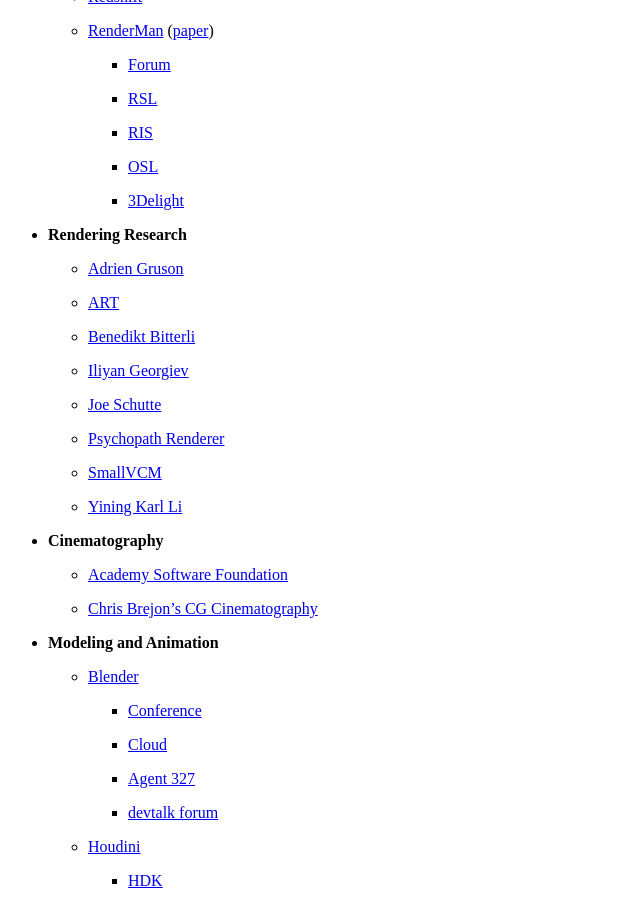
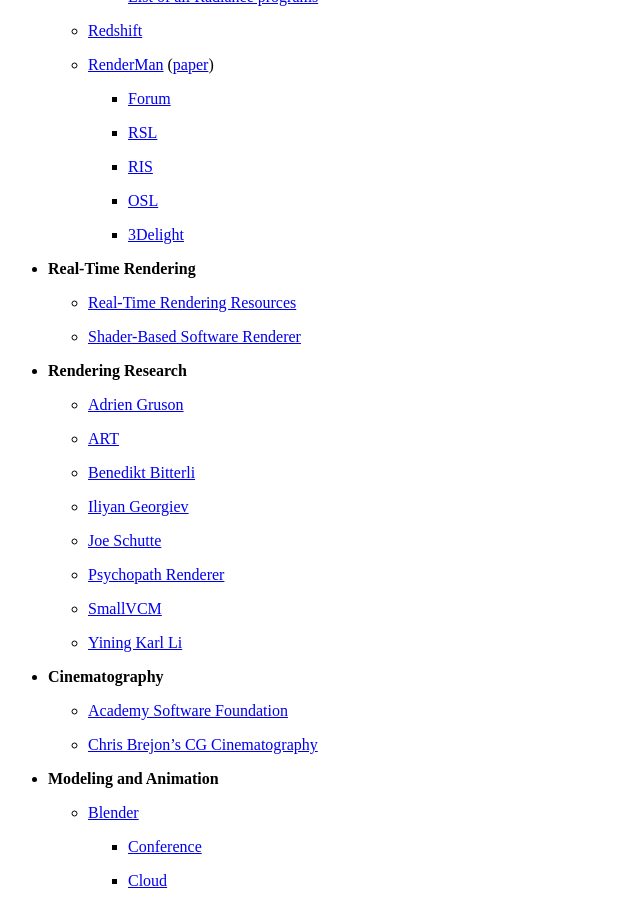
Before and after one commit to wahn/jan_walter_org, a Jekyll site: the page built from links/index.md, in a window 1280 px wide and 900 px high, scrolled down 2879 px. Shown: the whole window, without its empty margins (0-640 px from the left). Built offline with Jekyll 4.4.1, drawn with Linux system fonts in a browser that asks for light colours; Markdown is read by kramdown in place of the engine named in the settings; some of the changed text lies outside the part shown.

Commit message:
LibreSpeed and links to Real-Time Rendering resources.

```diff
--- a/links/index.md
+++ b/links/index.md
@@ -193,6 +195,12 @@
         + [OSL](http://opensource.imageworks.com/?p=osl)
 
         + [3Delight](https://www.3delight.com)
+
+* __Real-Time Rendering__
+
+    - [Real-Time Rendering Resources](http://www.realtimerendering.com)
+
+    - [Shader-Based Software Renderer](https://zauonlok.github.io/renderer)
 
 * __Rendering Research__
 
```
Also changed, not shown: other parts of links/index.md (+2 -2 lines).
